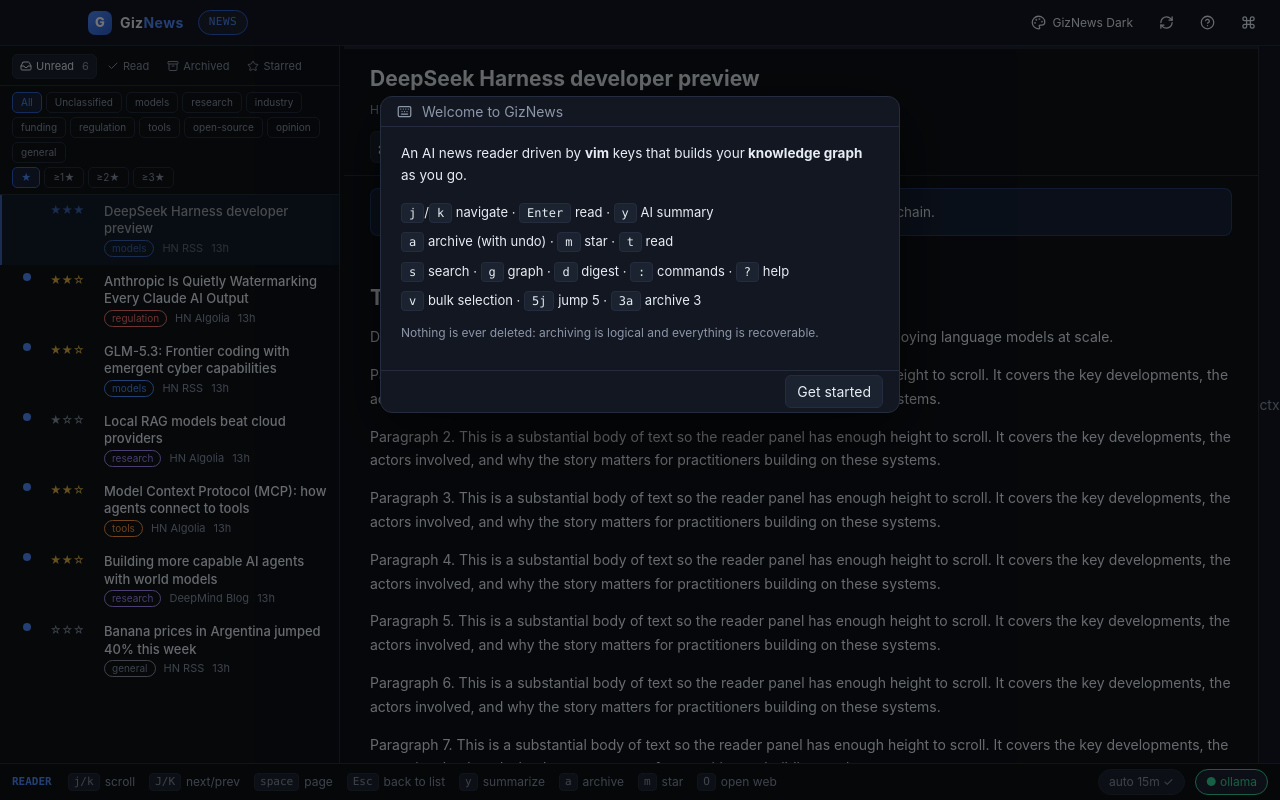
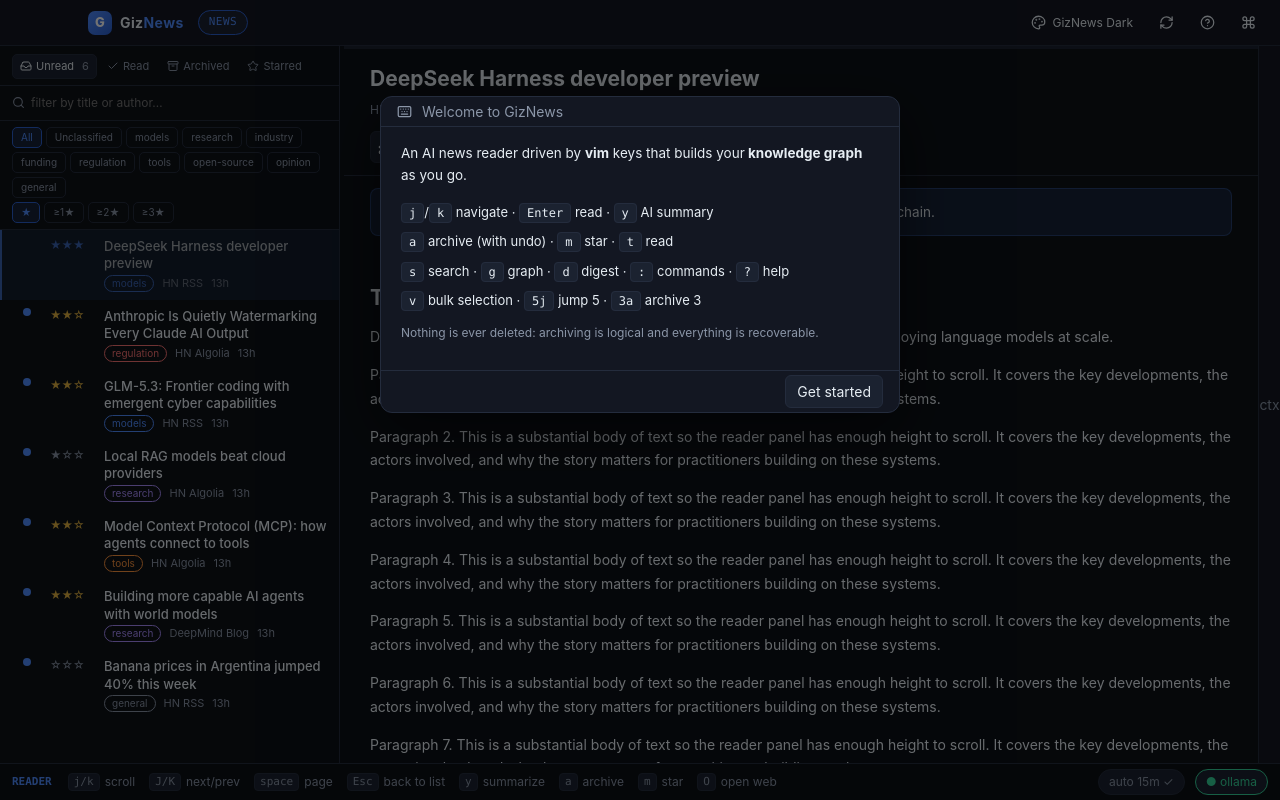
Before and after one commit to ajramos/giznews, a React (Vite) app in the folder desktop/frontend/: page / in a window 1280 px wide. Built offline with nearby package versions, Linux system fonts and the light colour scheme.

Commit message:
News list search filter (/ to focus) + clearer bulk classify feedback
- search box filters the list by title/author (backend query already supported)
- bulk classify now clears the 'unclassified' filter so results stay visible

```diff
--- a/desktop/frontend/src/App.tsx
+++ b/desktop/frontend/src/App.tsx
@@ -60,6 +60,7 @@
   const [filterCategory, setFilterCategory] = useState<string | null>(null);
   const [filterImportance, setFilterImportance] = useState(0); // 0 = any
   const [filterUnclassified, setFilterUnclassified] = useState(false);
+  const [filterQuery, setFilterQuery] = useState("");
   const [categoryPickerOpen, setCategoryPickerOpen] = useState(false);
   const [flowOpen, setFlowOpen] = useState(false);
   const [logsOpen, setLogsOpen] = useState(false);
@@ -151,6 +152,7 @@
         ...(filterCategory ? { category: filterCategory } : {}),
         ...(filterImportance > 0 ? { importanceMin: filterImportance } : {}),
         ...(filterUnclassified ? { unclassified: true } : {}),
+        ...(filterQuery ? { query: filterQuery } : {}),
         ...opts,
       });
       setArticles(list);
@@ -160,7 +162,7 @@
     } finally {
       setLoadingList(false);
     }
-  }, [view, notify, filterCategory, filterImportance, filterUnclassified]);
+  }, [view, notify, filterCategory, filterImportance, filterUnclassified, filterQuery]);
 
   const reloadAll = useCallback(() => {
     void loadSources();
@@ -351,7 +353,10 @@
     void (async () => {
       try {
         const r = await api.classifyArticles(ids);
-        notify(`${r.classified} classified (${r.byRules} rules · ${r.byLLM} LLM)`);
+        notify(`${r.classified} of ${ids.length} classified (${r.byRules} rules · ${r.byLLM} LLM)`);
+        // Drop the "unclassified" filter so the now-classified articles stay
+        // visible with their category/importance chips.
+        setFilterUnclassified(false);
         await loadArticles();
         await loadStatus();
       } catch (e) { notify(String(e)); }
@@ -848,6 +853,7 @@
       if (k === "f") { setMode((m) => (m === "vault" ? "news" : "vault")); setPaneFocus("list"); return; }
       if (k === "z") { setJobsOpen(true); return; }
       if (k === ";") { setCategoryPickerOpen(true); return; }
+      if (k === "/") { document.querySelector<HTMLInputElement>(".list-search input")?.focus(); return; }
       if (k === "c") { setContextOpen((v) => !v); return; }
       if (k === "[") { setFilterImportance((v) => (v + 3) % 4); return; }
       if (k === "]") { setFilterImportance((v) => (v + 1) % 4); return; }
@@ -1014,10 +1020,12 @@
               filterCategory={filterCategory}
               filterImportance={filterImportance}
               filterUnclassified={filterUnclassified}
+              filterQuery={filterQuery}
               onView={(v) => void switchView(v)}
               onCategory={(c) => setFilterCategory(c)}
               onImportance={(n) => setFilterImportance(n)}
               onUnclassified={(v) => setFilterUnclassified(v)}
+              onQuery={(q) => setFilterQuery(q)}
               onToggleBulk={toggleBulkId}
               onSelect={(i) => { setSelectedIndex(i); setPaneFocus("list"); if (reader) setReader(null); }}
             />
--- a/desktop/frontend/src/apiMock.ts
+++ b/desktop/frontend/src/apiMock.ts
@@ -188,6 +188,10 @@
     if (opts.sourceId) list = list.filter((a) => a.sourceId === opts.sourceId);
     if (opts.category) list = list.filter((a) => a.category === opts.category);
     if (opts.unclassified) list = list.filter((a) => !a.category);
+    if (opts.query) {
+      const q = opts.query.toLowerCase();
+      list = list.filter((a) => a.title.toLowerCase().includes(q) || (a.author ?? "").toLowerCase().includes(q));
+    }
     return list;
   },
   listInbox: async (limit: number): Promise<ArticleDTO[]> => {
--- a/desktop/frontend/src/components/ArticleList.tsx
+++ b/desktop/frontend/src/components/ArticleList.tsx
@@ -1,5 +1,5 @@
 import { useEffect, useRef, type ReactNode } from "react";
-import { Inbox, Check, Archive, Star } from "lucide-react";
+import { Inbox, Check, Archive, Star, Search, X } from "lucide-react";
 import type { ArticleDTO } from "../types";
 import { stars, timeAgo, catClass } from "./Markdown";
 import { CATEGORIES } from "./CategoryPicker";
@@ -25,15 +25,17 @@
   filterCategory: string | null;
   filterImportance: number;
   filterUnclassified: boolean;
+  filterQuery: string;
   onView: (v: ViewFilter) => void;
   onCategory: (c: string | null) => void;
   onImportance: (n: number) => void;
   onUnclassified: (v: boolean) => void;
+  onQuery: (q: string) => void;
   onToggleBulk: (id: number) => void;
   onSelect: (index: number) => void;
 }
 
-export function ArticleList({ articles, selectedIndex, loading, view, hasSources, bulk, bulkSel, unreadCount, filterCategory, filterImportance, filterUnclassified, onView, onCategory, onImportance, onUnclassified, onToggleBulk, onSelect }: Props) {
+export function ArticleList({ articles, selectedIndex, loading, view, hasSources, bulk, bulkSel, unreadCount, filterCategory, filterImportance, filterUnclassified, filterQuery, onView, onCategory, onImportance, onUnclassified, onQuery, onToggleBulk, onSelect }: Props) {
   const containerRef = useRef<HTMLDivElement>(null);
 
   useEffect(() => {
@@ -54,6 +56,12 @@
             </button>
           ))}
         </div>
+      </div>
+
+      <div className="list-search">
+        <Search size={13} />
+        <input value={filterQuery} onChange={(e) => onQuery(e.target.value)} placeholder="filter by title or author…" />
+        {filterQuery && <button className="icon-btn" onClick={() => onQuery("")} title="Clear"><X size={13} /></button>}
       </div>
 
       <div className="filter-row">
--- a/desktop/frontend/src/styles.css
+++ b/desktop/frontend/src/styles.css
@@ -452,6 +452,16 @@
   display: flex; flex-direction: column; gap: 4px;
   padding: 6px 12px; border-bottom: 1px solid var(--border);
 }
+.list-search {
+  display: flex; align-items: center; gap: 6px;
+  padding: 5px 12px; border-bottom: 1px solid var(--border);
+  color: var(--fg-dim);
+}
+.list-search input {
+  flex: 1; border: none; background: transparent; color: var(--fg);
+  font: inherit; font-size: var(--fs-sm); padding: 3px 0; outline: none;
+}
+.list-search .icon-btn { padding: 2px; }
 .filter-chips { display: flex; flex-wrap: wrap; gap: 4px; }
 .filter-imp { display: flex; gap: 4px; }
 .chip {
```
Also changed, not shown: 1 other file (tests, documents, lock files or other folders).
